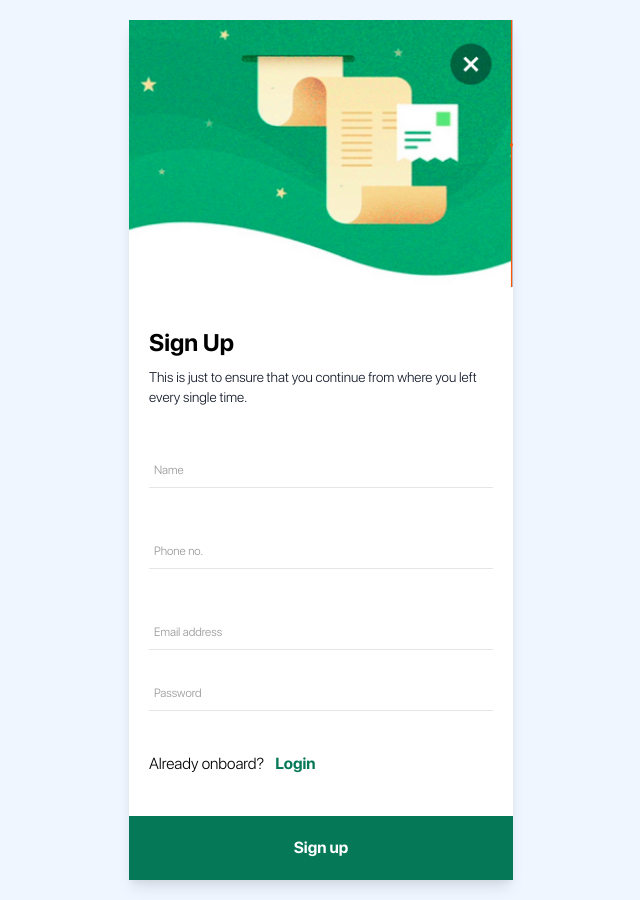
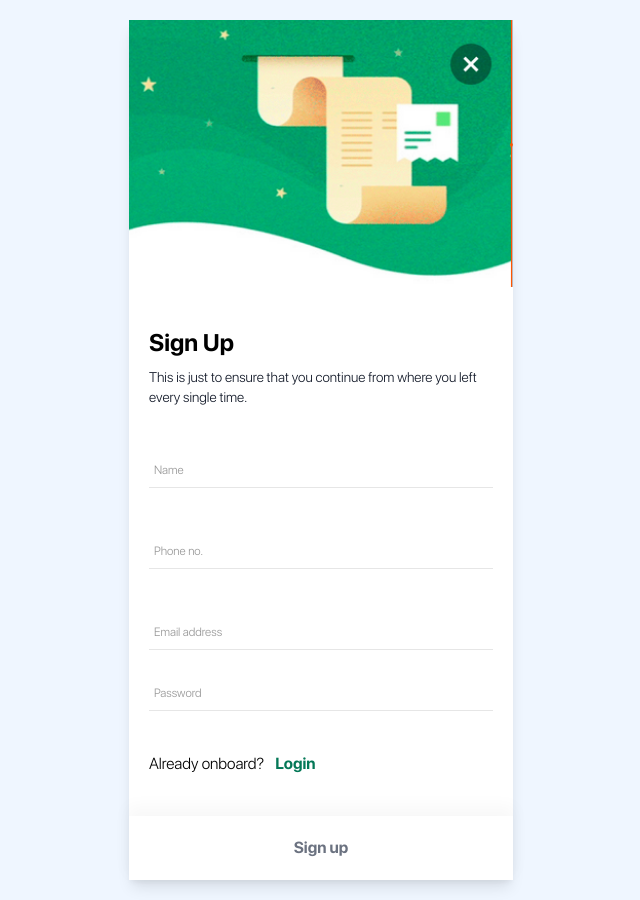
Before and after one commit to Pranav2612000/nextjs-blog, a Next.js app: page /signup in a window 1280 px wide. Shown: the whole page, without its empty margins (319-959 px from the left). Built offline with nearby package versions, Linux system fonts and the light colour scheme.

Commit message:
improv: enable signup button only when data filled

```diff
--- /dev/null
+++ b/src/components/LoginSignupBtn.tsx
@@ -0,0 +1,12 @@
+const LoginSignupBtn = (props) => {
+  return (
+    <>
+      {props.isDataValid ? (
+        <button className="py-5 w-full text-center font-sfprobold bg-green-700 text-white">Sign up</button>
+        ) : (
+        <button className="py-5 w-full text-center font-sfprobold bg-white text-gray-500 login-signup-submit-btn">{props.text}</button>
+      )}
+    </>
+   )
+}
+export default LoginSignupBtn;
--- a/src/components/form/Input.tsx
+++ b/src/components/form/Input.tsx
@@ -1,7 +1,7 @@
 const Input = (props) => {
   return (
     <div className="searchformfld w-full">
-      <input type={props.type} className="login-input font-sfproregular text-black" placeholder=" "/>
+      <input value={props.value} type={props.type} className="login-input font-sfproregular text-black" placeholder=" " onChange={(e) => {props.onChange && props.onChange(e.target.value)}}/>
       <label className="font-sfprolight text-xs">{props.placeholder}</label>
     </div>
   );
--- a/src/pages/_app.tsx
+++ b/src/pages/_app.tsx
@@ -1,5 +1,6 @@
 import {AppProps} from 'next/app';
 import '../styles/globals.css';
+import '../styles/login-signup.css';
 
 const MyApp = ({Component, pageProps}: AppProps) => {
   return (
--- a/src/pages/signup.tsx
+++ b/src/pages/signup.tsx
@@ -1,6 +1,53 @@
+import React, {useState, useEffect} from "react";
 import Image from 'next/image';
 import Input from '../components/form/Input';
+import LoginSignupBtn from '../components/LoginSignupBtn';
 const SignUp = () => {
+  const [name, setName] = useState("");
+  const [email, setEmail] = useState("");
+  const [mobNo, setMobNo] = useState("");
+  const [password, setPassword] = useState("");
+  const [isDataValid, setIsDataValid] = useState(false);
+
+  useEffect(() => {
+    if(isNameValid(name) &&
+       isEmailValid(email) &&
+       isMobNoValid(mobNo) &&
+       isPasswordValid(password)) {
+      setIsDataValid(true);
+    } else {
+      setIsDataValid(false);
+    }
+  }, [name, email, mobNo, password]);
+
+  const isNameValid = (name) => {
+    if(name === "") {
+      return false;
+    }
+    return true;
+  };
+
+  const isEmailValid = (email) => {
+    if(email === "") {
+      return false;
+    }
+    return true;
+  }
+
+  const isMobNoValid = (mobNo) => {
+    if(mobNo === "") {
+      return false;
+    }
+    return true;
+  }
+
+  const isPasswordValid = (password) => {
+    if(password === "") {
+      return false;
+    }
+    return true;
+  }
+
   return (
     <div className="flex items-top w-full bg-blue-50">
       <div className="w-full bg-white rounded shadow-lg md:max-w-sm md:mx-auto md:mt-5 md:mb-5">
@@ -16,16 +63,16 @@ const SignUp = () => {
                 This is just to ensure that you continue from where you left every single time.
               </div>
               <div className="mt-10">
-                <Input type="text" placeholder="Name"/>
+                <Input type="text" placeholder="Name" value={name} onChange={setName}/>
               </div>
               <div className="mt-10">
-                <Input type="text" placeholder="Phone no."/>
+                <Input type="text" placeholder="Phone no." value={mobNo} onChange={setMobNo}/>
               </div>
               <div className="mt-10">
-                <Input type="text" placeholder="Email address"/>
+                <Input type="text" placeholder="Email address" value={email} onChange={setEmail}/>
               </div>
               <div className="mt-1">
-                <Input type="password" placeholder="Password"/>
+                <Input type="password" placeholder="Password" value={password} onChange={setPassword}/>
               </div>
               <div className="mt-10">
                 <span className="font-sfprolight">Already onboard?</span>
@@ -33,7 +80,7 @@ const SignUp = () => {
               </div>
           </div>
           <div className="mt-5 w-full">
-            <button className="py-5 w-full text-center font-sfprobold bg-green-700 text-white">Sign up</button>
+            <LoginSignupBtn text={"Sign up"} isDataValid={isDataValid}/>
           </div>
         </form>
       </div>
--- /dev/null
+++ b/src/styles/login-signup.css
@@ -0,0 +1,3 @@
+.login-signup-submit-btn {
+  box-shadow: 0 -8px 16px 2px rgba(0, 0, 0, 0.03);
+}
```
